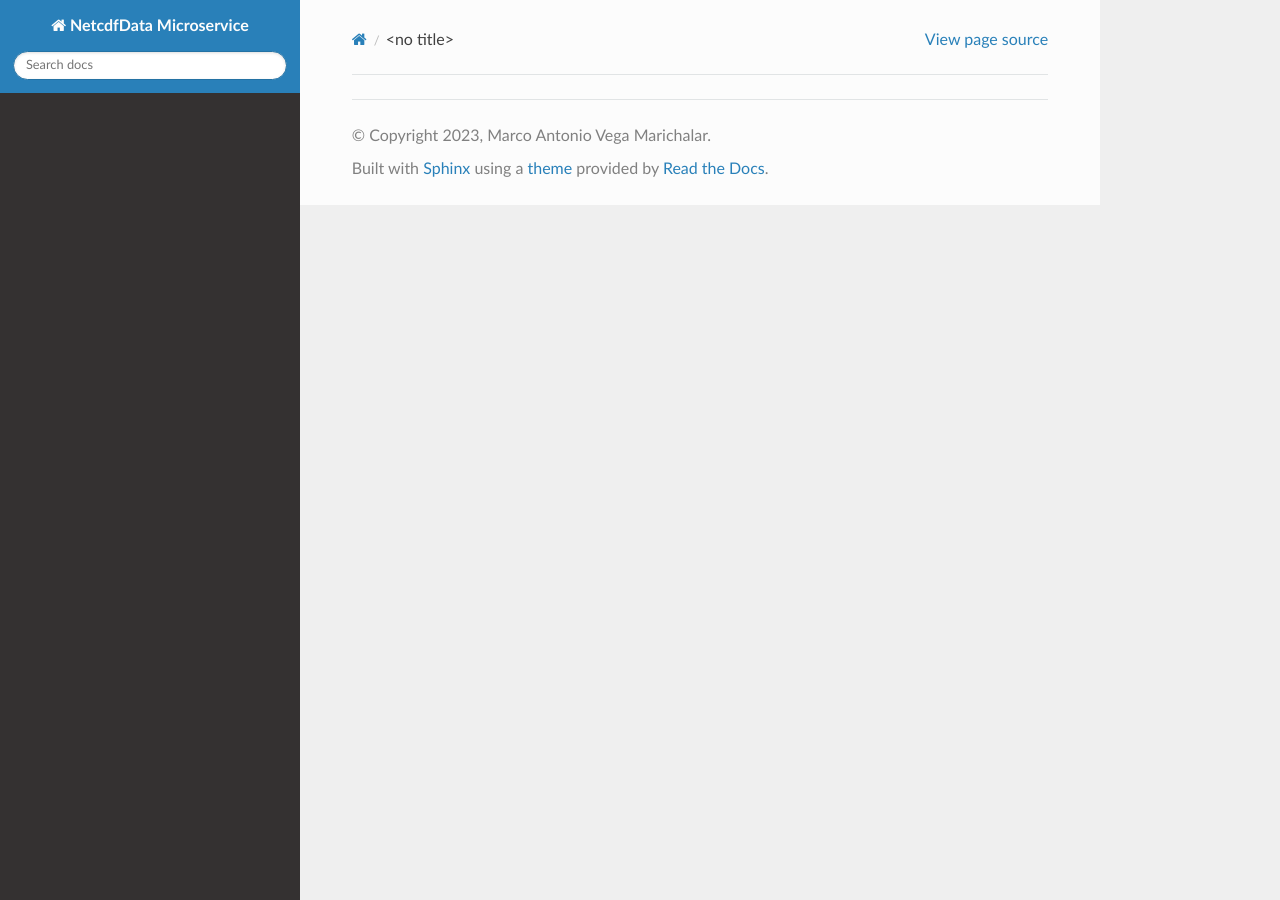
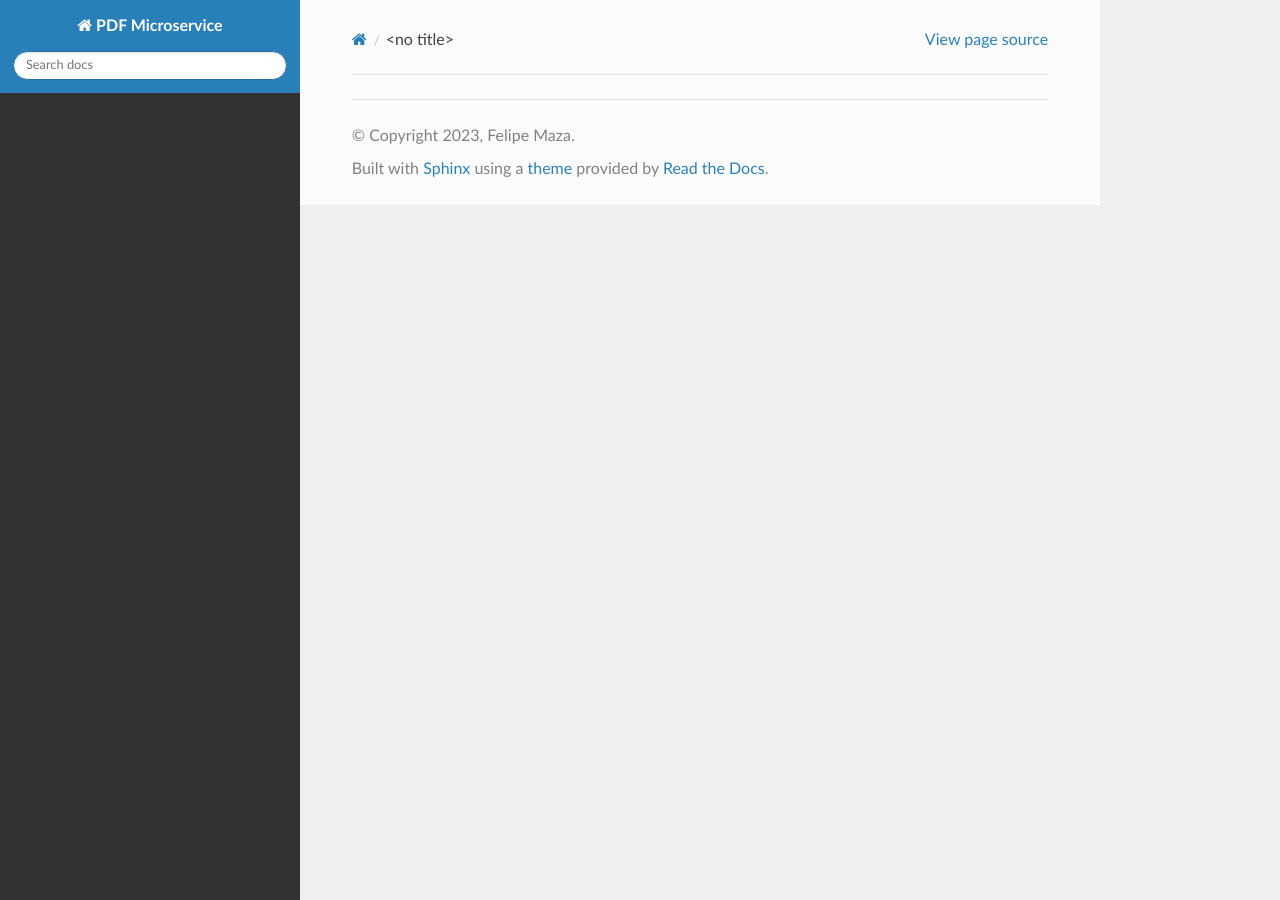
Before and after one commit to IHCantabria/Pdf.Microservice, a Sphinx documentation site: the page built from docs/index.md, in a window 1280 px wide. Built offline with Sphinx 7.4.7 and the Read the Docs theme 2.0.0, drawn with Linux system fonts in a browser that asks for light colours; pages that are not in the unit, such as notebooks, are missing from menus.

Commit message:
update conf docs

```diff
--- a/docs/conf.py
+++ b/docs/conf.py
@@ -6,9 +6,9 @@
 # -- Project information -----------------------------------------------------
 # https://www.sphinx-doc.org/en/master/usage/configuration.html#project-information
 
-project = "NetcdfData Microservice"
-copyright = "2023, Marco Antonio Vega Marichalar"
-author = "Marco Antonio Vega Marichalar"
+project = "PDF Microservice"
+copyright = "2023, Felipe Maza"
+author = "Felipe Maza"
 release = "0.1.0"
 
 # -- General configuration ---------------------------------------------------
@@ -36,6 +36,6 @@ html_title = project + " v" + release
 
 # -- Options for autoapi ext -------------------------------------------------
 
-autoapi_modules = {"app/api": None}
-autoapi_dirs = ["../app/"]
+autoapi_modules = {"src/api": None}
+autoapi_dirs = ["../src/"]
 autoapi_ignore = ["*/test_*.py"]
```
